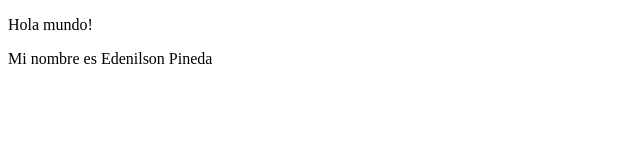
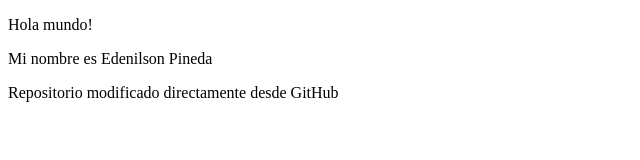
Before and after one commit to edenilsonpineda/github-seminar-utec, a plain HTML site: page index.html in a window 1280 px wide. Shown: the whole page, without its empty margins (0-640 px from the left). Drawn offline with Linux system fonts and the light colour scheme.

Commit message:
Update index.html

```diff
--- a/index.html
+++ b/index.html
@@ -9,5 +9,6 @@
 <body>
     <p>Hola mundo!</p>
     <p>Mi nombre es Edenilson Pineda</p>
+    <p>Repositorio modificado directamente desde GitHub</p>
 </body>
 </html>
```
